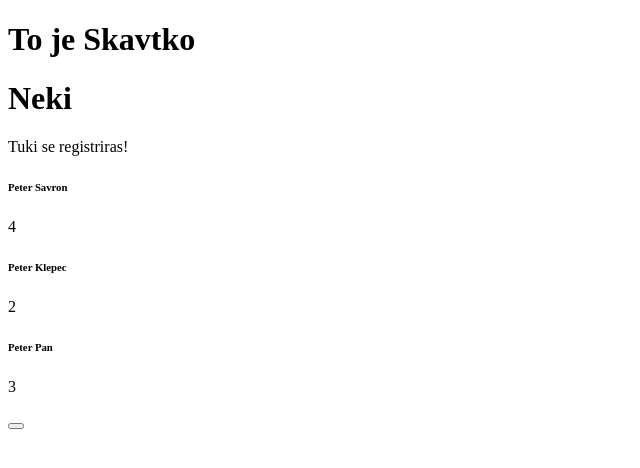
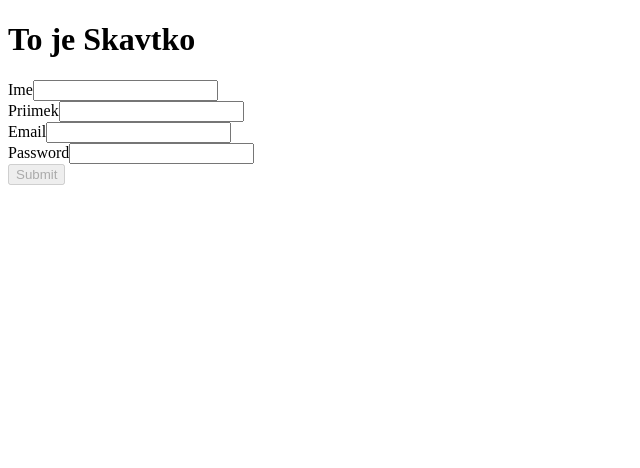
Before and after one commit to provtar/PRPO-Skavtek, an Angular app in the folder frontend/angular/: page /register in a window 1280 px wide. Shown: the top 468 px of the page, without its empty margins (0-640 px from the left). Built offline with nearby package versions, Linux system fonts and the light colour scheme.

Commit message:
register component osnova

```diff
--- a/frontend/angular/src/app/login/login.component.ts
+++ b/frontend/angular/src/app/login/login.component.ts
@@ -1,5 +1,5 @@
 import { Component } from '@angular/core';
-import { LoginData, LoginService } from '../services/login.service';
+import { LoginService } from '../services/login.service';
 import { GlobalVarService } from '../services/global-var.service';
 import { Router } from '@angular/router';
 import { FormBuilder, FormGroup, Validators } from '@angular/forms';
--- a/frontend/angular/src/app/register/register.component.html
+++ b/frontend/angular/src/app/register/register.component.html
@@ -1,9 +1,41 @@
-<h1>Neki</h1>
-<p>Tuki se registriras!</p>
-<div *ngFor="let clan of clani">
-  <h6>{{clan.ime}} {{clan.priimek}}</h6>
-  <p>{{clan.id}}</p>
+<div>
+  <form [formGroup]="registerForm" (ngSubmit)="registerSubmit()">
+    <div>
+      <label for="ime">Ime</label>
+      <input id="ime" formControlName="ime" />
+      <div *ngIf="registerForm.get('ime')?.invalid && registerForm.get('ime')?.touched">
+        <small class="error" *ngIf="registerForm.get('ime')?.hasError('required')">Ime is required.</small>
+        <small class="error" *ngIf="registerForm.get('ime')?.hasError('minlength')">Ime must be at least 2 characters long.</small>
+      </div>
+    </div>
+
+    <div>
+      <label for="priimek">Priimek</label>
+      <input id="priimek" formControlName="priimek" />
+      <div *ngIf="registerForm.get('priimek')?.invalid && registerForm.get('priimek')?.touched">
+        <small class="error" *ngIf="registerForm.get('priimek')?.hasError('required')">Priimek is required.</small>
+        <small class="error" *ngIf="registerForm.get('priimek')?.hasError('minlength')">Priimek must be at least 2 characters long.</small>
+      </div>
+    </div>
+
+    <div>
+      <label for="email">Email</label>
+      <input id="email" formControlName="email" />
+      <div *ngIf="registerForm.get('email')?.invalid && registerForm.get('email')?.touched">
+        <small class="error" *ngIf="registerForm.get('email')?.hasError('required')">Email is required.</small>
+        <small class="error" *ngIf="registerForm.get('email')?.hasError('email')">Please enter a valid email address.</small>
+      </div>
+    </div>
+
+    <div>
+      <label for="password">Password</label>
+      <input id="password" type="password" formControlName="password" />
+      <div *ngIf="registerForm.get('password')?.invalid && registerForm.get('password')?.touched">
+        <small class="error" *ngIf="registerForm.get('password')?.hasError('required')">Password is required.</small>
+        <small class="error" *ngIf="registerForm.get('password')?.hasError('minlength')">Password must be at least 6 characters long.</small>
+      </div>
+    </div>
+
+    <button type="submit" [disabled]="registerForm.invalid">Submit</button>
+  </form>
 </div>
-<div>
-  <button (click)="dobiClana(1)"></button>
-</div>
--- a/frontend/angular/src/app/register/register.component.ts
+++ b/frontend/angular/src/app/register/register.component.ts
@@ -1,52 +1,44 @@
 import { Component } from '@angular/core';
 import { CommonModule } from '@angular/common';
-import { ClanDataService } from '../services/clan-data.service';
-
+import { FormBuilder, FormGroup, ReactiveFormsModule } from '@angular/forms';
+import { Validators } from '@angular/forms';
+import { RegisterData, RegisterService } from '../services/register.service';
+import { Router } from '@angular/router';
 @Component({
   selector: 'app-register',
   standalone: true,
-  imports: [CommonModule],
+  imports: [CommonModule, ReactiveFormsModule],
   templateUrl: './register.component.html',
   styleUrl: './register.component.css'
 })
 export class RegisterComponent {
-  constructor(private readonly clanDS: ClanDataService){}
+  registerForm!: FormGroup;
 
-  clani : Clan[] = [
-    {
-      id: 4,
-      ime: "Peter",
-      priimek: "Savron"
-    },
-    {
-      id: 2,
-      ime: "Peter",
-      priimek: "Klepec"
-    },
-    {
-      id: 3,
-      ime: "Peter",
-      priimek: "Pan"
+  constructor(private fb: FormBuilder,
+    private registerService: RegisterService,
+    private router: Router
+  ) {}
+
+  ngOnInit(): void {
+    this.registerForm = this.fb.group({
+      ime: ['', [Validators.required, Validators.minLength(2)]],
+      priimek: ['', [Validators.required, Validators.minLength(2)]],
+      email: ['', [Validators.required, Validators.email]],
+      password: ['', [Validators.required, Validators.minLength(6)]],
+    });
+  }
+
+  registerSubmit(): void {
+    if (this.registerForm.valid) {
+      this.registerService.register(this.registerForm.value).subscribe(
+        (response) => {
+          localStorage.setItem('user', JSON.stringify(response));
+          if(localStorage.getItem('user')) this.router.navigate(['/home'])
+        }
+      )
+    } else {
+      console.log('Zakaj si tukaj, submit bi moral bit onesposobljen, kontaktiraj admina');
     }
-  ];
+  }
 
-  dobiClana(id: number){
-    // this.clani.push({
-    //   _id: 1,
-    //   ime: "Kdor",
-    //   priimek: "Koli"
-    // });
-    this.clanDS.getClan(id).subscribe((clan) => (this.clani.push(clan)));
-  };
-
-
-  clan? : Clan;
 }
-
-export class Clan{
-  id!: number;
-  ime!: string;
-  priimek!: string;
-  steg?: string;
-  skavtskoIme?: string;
-}
--- a/frontend/angular/src/app/services/clan-data.service.ts
+++ b/frontend/angular/src/app/services/clan-data.service.ts
@@ -1,7 +1,6 @@
 import { Injectable } from '@angular/core';
 import { HttpClient, HttpErrorResponse } from '@angular/common/http';
 import { catchError, Observable, retry, throwError } from 'rxjs';
-import { Clan } from '../register/register.component';
 import { GlobalVarService } from './global-var.service';
 
 @Injectable({
@@ -15,22 +14,14 @@ export class ClanDataService {
 
   }
 
-  public getClan(id: number): Observable<Clan>{
+  public getClan(id: number): Observable<ClanData>{
     const url: string = `${this.gloabalVars.skavtkoApiUrl}/clani/${id}`;
-    return this.http.get<Clan>(url).pipe(retry(1), catchError(this.handleError));
+    return this.http.get<ClanData>(url).pipe(retry(1), catchError(this.handleError));
   }
 
   private handleError(err : HttpErrorResponse){
     return throwError(() => err.error || err.statusText);
   }
-}
-
-
-export class RegisterData {
-  ime!: string;
-  priimek!: string;
-  email!: string;
-  password!: string;
 }
 
 export class ClanData {
--- /dev/null
+++ b/frontend/angular/src/app/services/register.service.ts
@@ -0,0 +1,30 @@
+import { HttpClient } from '@angular/common/http';
+import { Injectable } from '@angular/core';
+import { GlobalVarService } from './global-var.service';
+import { catchError, retry, throwError } from 'rxjs';
+import { ClanData } from './clan-data.service';
+
+@Injectable({
+  providedIn: 'root'
+})
+export class RegisterService {
+
+  public register(data: RegisterData){
+    const url = `${this.global.skavtkoApiUrl}/clani/register`;
+    return this.http.post<ClanData>(url, data).pipe(retry(1),
+      catchError( (error) => {
+        return throwError( () => error);
+      })
+    )
+  }
+
+  constructor(private http: HttpClient,
+    private global: GlobalVarService) { }
+}
+
+export class RegisterData {
+  ime!: string;
+  priimek!: string;
+  email!: string;
+  password!: string;
+}
```
